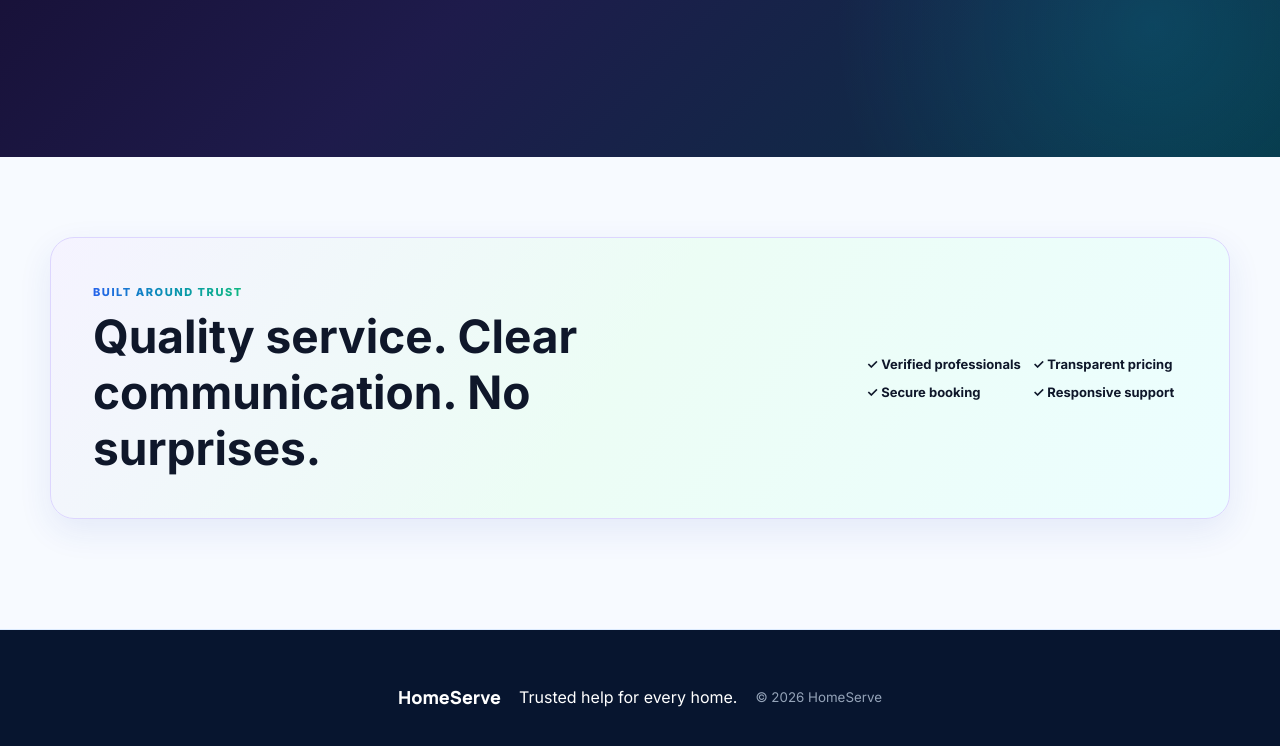
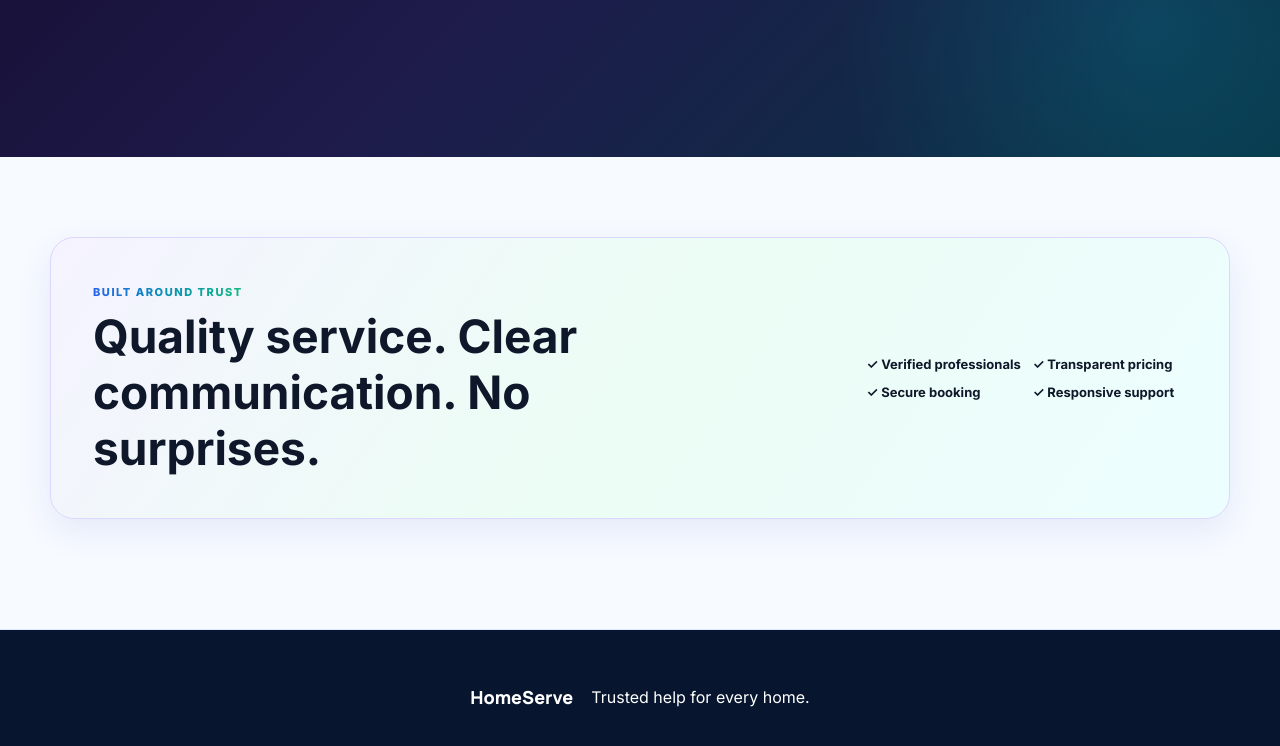
Before and after one commit to sasidharan-art/homeserve, a plain HTML site: page frontend/index.html in a window 1280 px wide. Shown: the part 1725-2471 px from the top of the page. Drawn offline with Linux system fonts and the light colour scheme; no server answers.

Commit message:
Remove copyright text

```diff
--- a/frontend/index.html
+++ b/frontend/index.html
@@ -421,7 +421,6 @@
     <footer class="footer premium-footer">
         <strong>HomeServe</strong>
         <span>Trusted help for every home.</span>
-        <small>© 2026 HomeServe</small>
     </footer>
 <script src="js/runtime-v80.js?v=8000"></script>
 <script src="js/app.js?v=2"></script>
```
